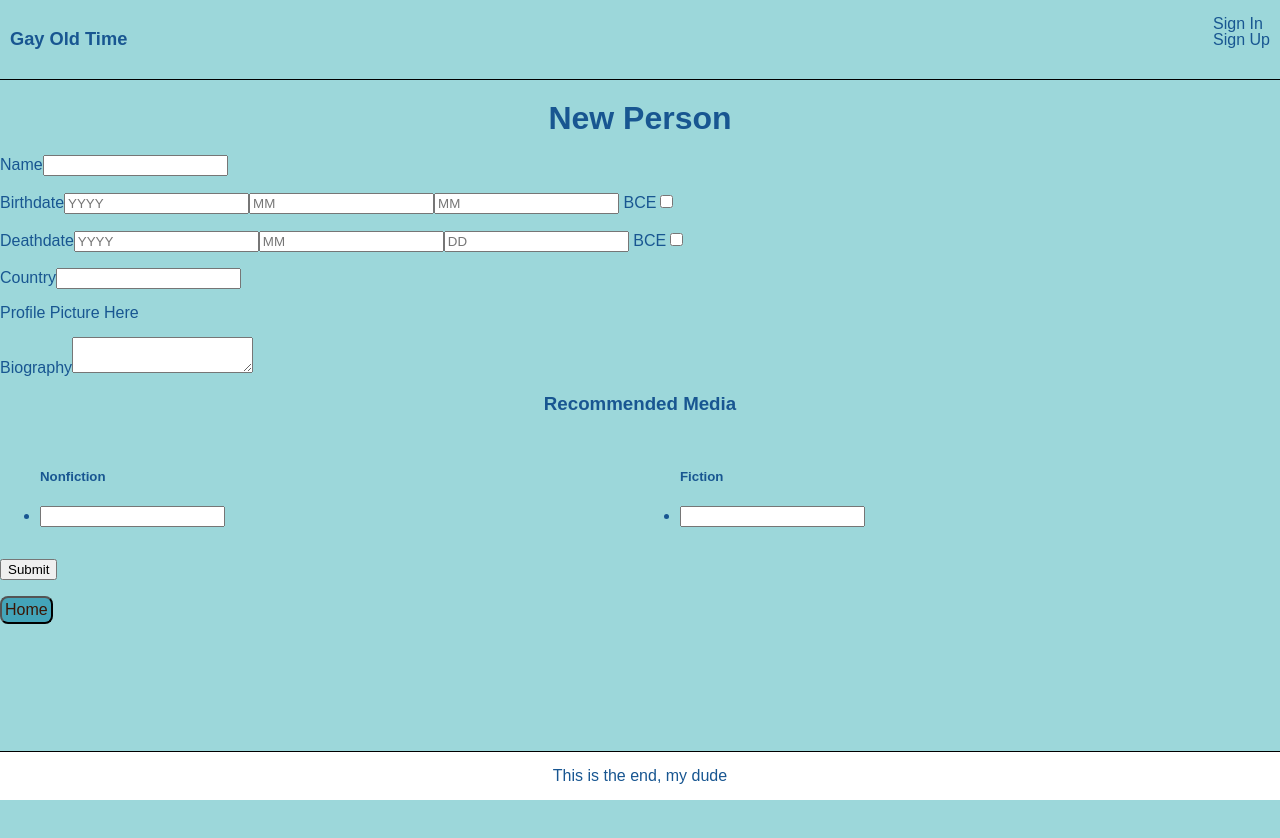
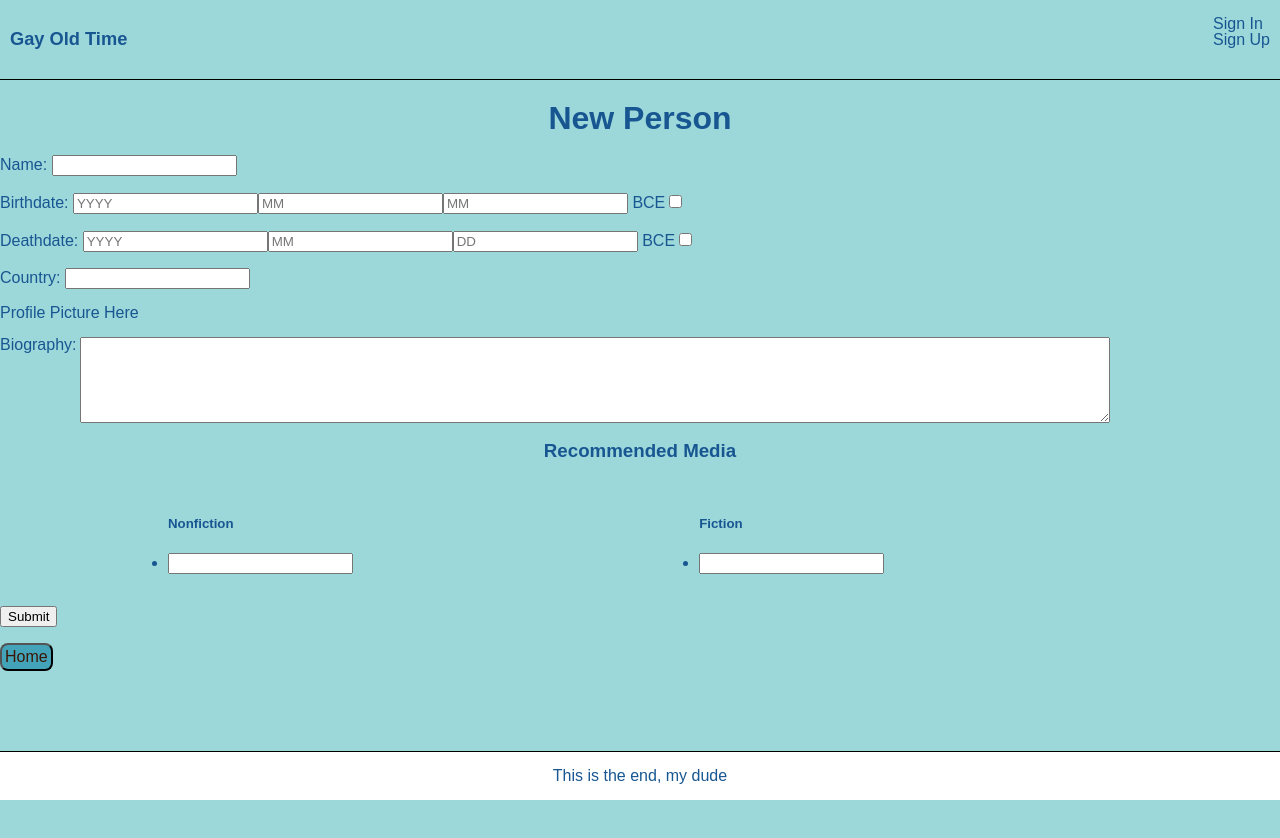
Before and after one commit to vickiticki/GayOldTime, a React (Create React App) app in the folder ClientApp/: page /newperson in a window 1280 px wide. Shown: the top 838 px of the page. Built offline with nearby package versions, Linux system fonts and the light colour scheme.

Commit message:
some css

```diff
--- a/ClientApp/src/components/NewPerson.jsx
+++ b/ClientApp/src/components/NewPerson.jsx
@@ -76,7 +76,7 @@ export function NewPerson() {
       <h1 className="new person page title">New Person</h1>
       <form onSubmit={handleFormSubmit}>
         <p>
-          <label className="input for name">Name</label>
+          <label className="input for name">Name: </label>
           <input
             type="text"
             name="name"
@@ -86,7 +86,7 @@ export function NewPerson() {
         </p>
         <div className="information form">
           <p className="input for birth date">
-            <label>Birthdate</label>
+            <label>Birthdate: </label>
             <input
               type="number"
               placeholder="YYYY"
@@ -118,7 +118,7 @@ export function NewPerson() {
             />
           </p>
           <p className="input for death date">
-            <label>Deathdate</label>
+            <label>Deathdate: </label>
             <input
               type="number"
               placeholder="YYYY"
@@ -145,7 +145,7 @@ export function NewPerson() {
             <input type="checkbox" id="dbce" name="deathBCE" value="BCE" />
           </p>
           <p className="input for country of origin">
-            <label>Country</label>
+            <label>Country: </label>
             <input
               type="text"
               name="country"
@@ -158,7 +158,7 @@ export function NewPerson() {
         </div>
 
         <p className="input for biography">
-          <label>Biography</label>
+          <label>Biography: </label>
           <textarea
             name="biography"
             value={newPerson.biography}
--- a/ClientApp/src/custom.scss
+++ b/ClientApp/src/custom.scss
@@ -105,6 +105,16 @@ button {
 h3 {
   text-align: center;
 }
+
+.bio {
+  padding-left: 2rem;
+  padding-right: 2rem;
+}
+
+.media {
+  padding-right: 7%;
+  padding-left: 10%;
+}
 .recommended {
   display: grid;
   grid-template-columns: 1fr 1fr;
@@ -113,3 +123,16 @@ h3 {
     justify-content: center;
   }
 }
+
+.biography {
+  //make box bigger
+  display: flex;
+  align-items: flex-start;
+  label {
+    padding-right: 3px;
+  }
+  textarea {
+    width: 80%;
+    height: 5rem;
+  }
+}
```
